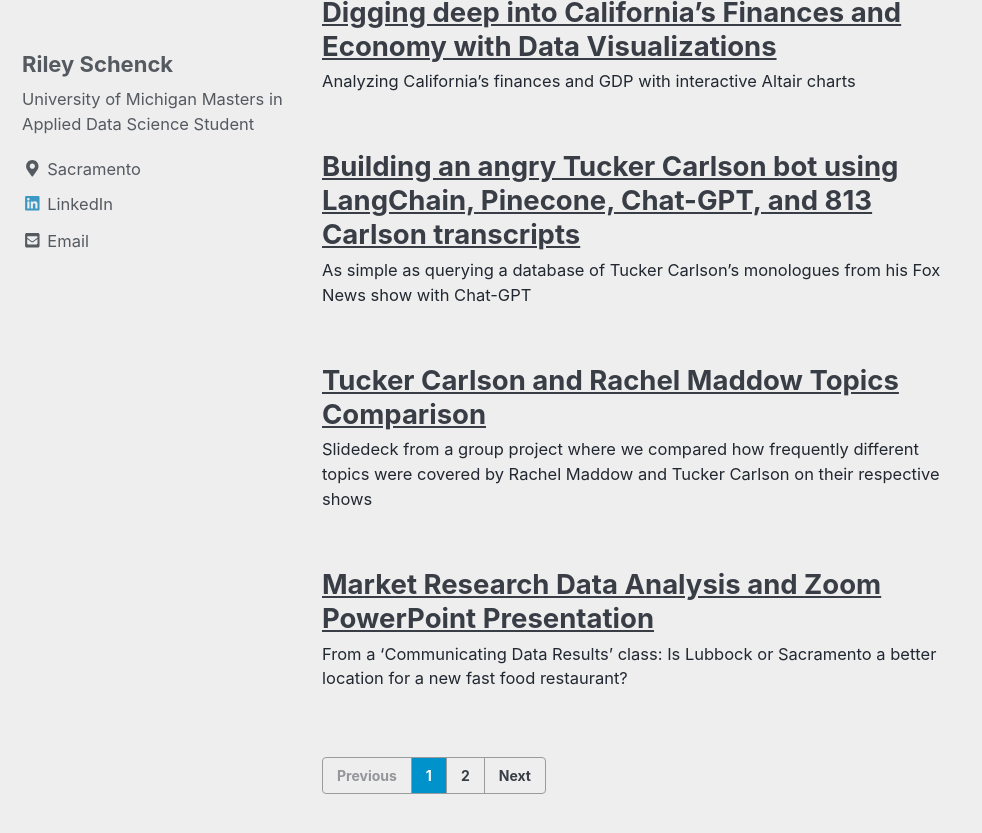
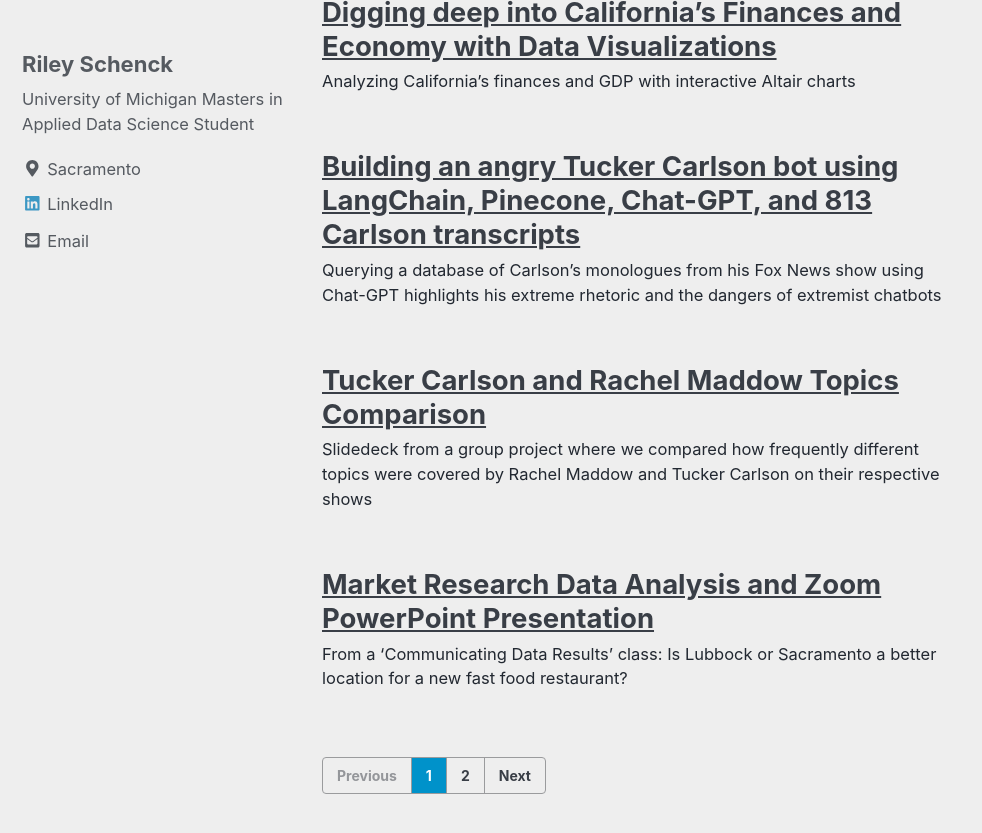
Before and after one commit to rileyschenck/website, a Jekyll site: the page built from index.html, in a window 1280 px wide and 900 px high, scrolled down 379 px. Shown: the top 833 px of the window, without its empty margins (0-982 px from the left). Built offline with Jekyll 4.4.1, drawn with Linux system fonts in a browser that asks for light colours; cached includes are drawn as plain includes; nearby versions of some CDN libraries; a script that is not in the unit is left out; the list of posts is cut into pages by our own code.

Commit message:
Update 2023-07-07-Tucker-GPT.md

```diff
--- a/_posts/2023-07-07-Tucker-GPT.md
+++ b/_posts/2023-07-07-Tucker-GPT.md
@@ -3,7 +3,7 @@ title: "Building an angry Tucker Carlson bot using LangChain, Pinecone, Chat-GPT
 date: 2023-07-07
 published: true
 tags: [dataviz]
-excerpt: "As simple as querying a database of Tucker Carlson's monologues from his Fox News show with Chat-GPT"
+excerpt: "Querying a database of Carlson's monologues from his Fox News show using Chat-GPT highlights his extreme rhetoric and the dangers of extremist chatbots"
 toc: true
 toc_sticky: true
 read_time: false
```
